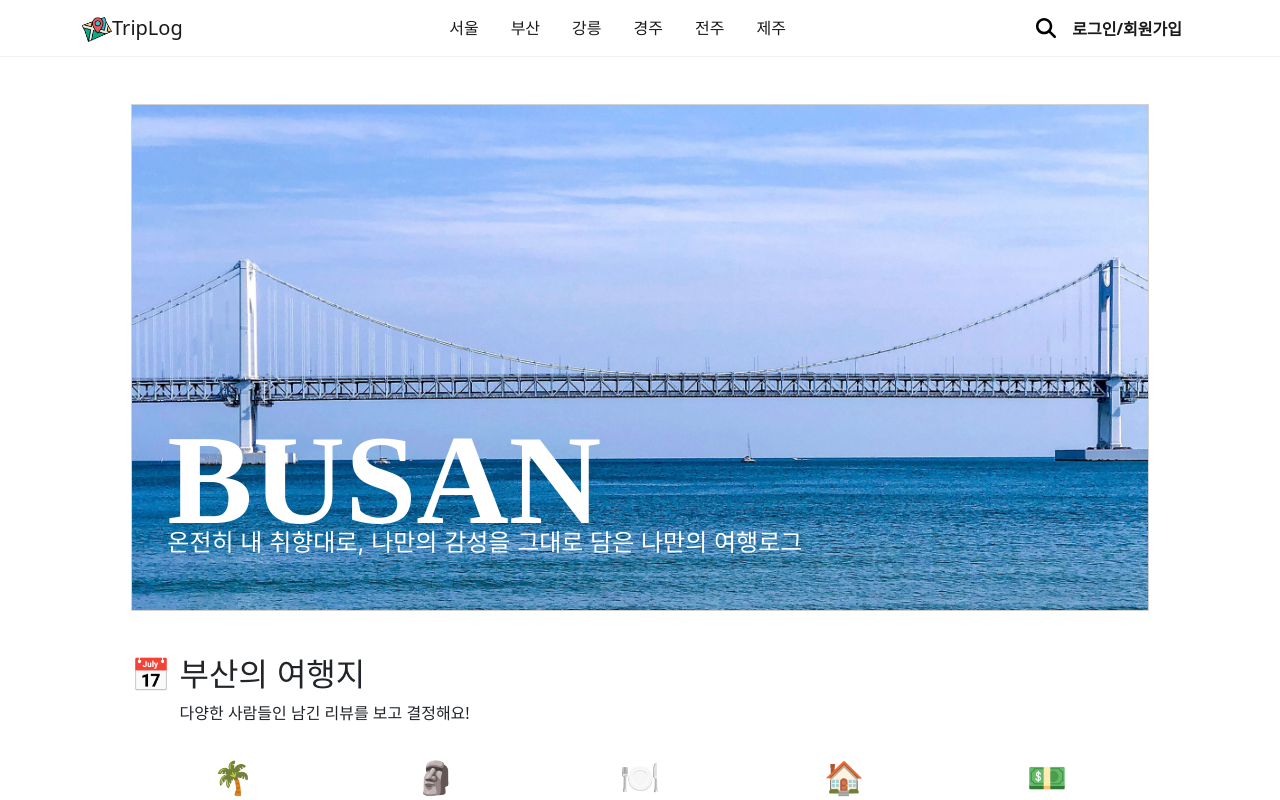
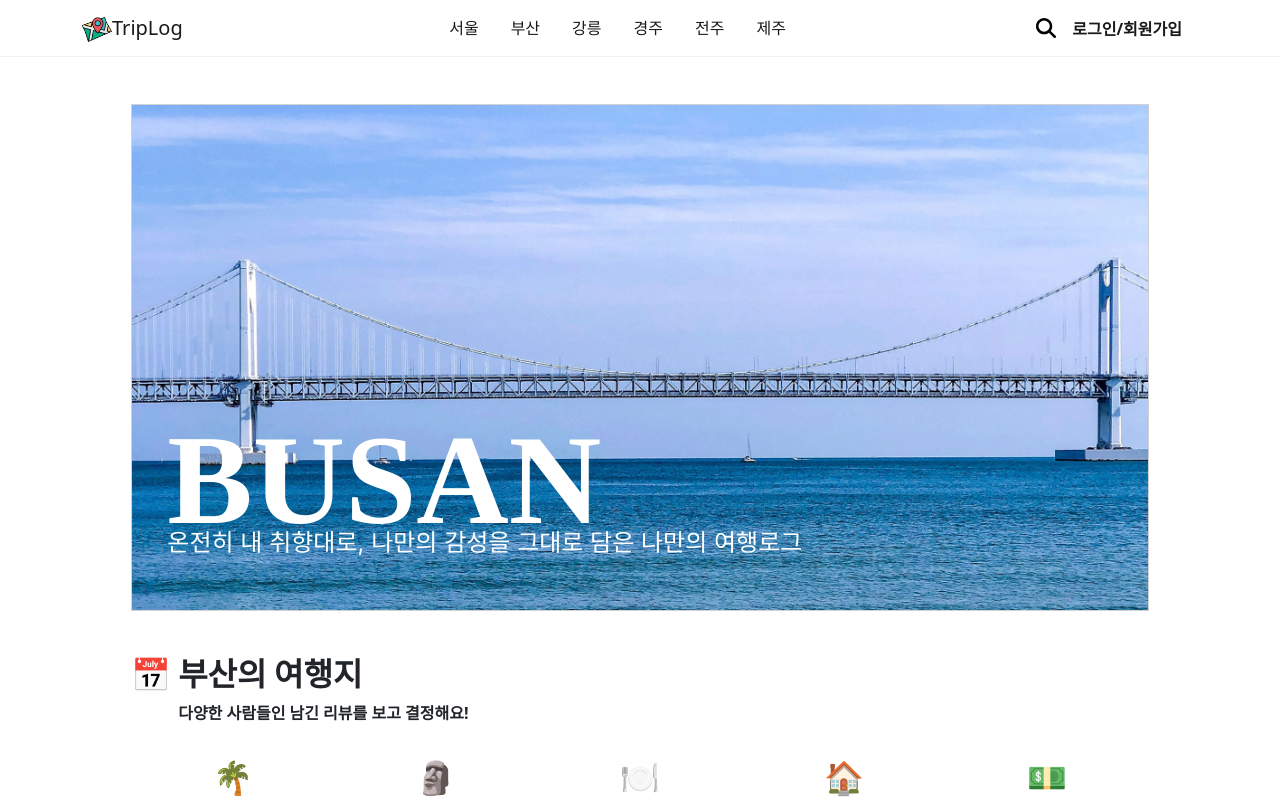
Before and after one commit to bokjunwoo/-wanted-pre-onboarding-challenge-fe-ts, a Next.js app: page /submain/busan in a window 1280 px wide. Shown: the top 800 px of the page. Built offline with nearby package versions, Linux system fonts and the light colour scheme; no server answers.

Commit message:
remove : Title, SubTitle style 컴포넌트로 분리

```diff
--- a/components/submain/SubText.tsx
+++ b/components/submain/SubText.tsx
@@ -1,6 +1,6 @@
+import { Title, SubTitle } from '@/styles/styled';
 import React from 'react';
 import { Row, Col } from 'react-bootstrap';
-import styled from 'styled-components';
 
 interface SubTextProps {
   mainText: string;
@@ -19,19 +19,9 @@ export default function SubText({ mainText, icon, subText }: SubTextProps) {
 
         <div>
           <Title style={{ visibility: 'hidden' }}>{icon} </Title>
-          <span>{subText}</span>
+          <SubTitle>{subText}</SubTitle>
         </div>
       </Col>
     </Row>
   );
 }
-
-export const Title = styled.span`
-  font: 2rem/1 'Inter';
-  @media screen and (max-width: 1200px) {
-    font: 2rem/1 'Inter';
-  }
-  @media screen and (max-width: 992px) {
-    font: 1.5rem/1 'Inter';
-  }
-`;
--- a/pages/checklist/[userId].tsx
+++ b/pages/checklist/[userId].tsx
@@ -6,6 +6,7 @@ import axios from 'axios';
 import LoadingSpinner from '@/components/common/LoadingSpinner';
 import UserInfo from '@/components/common/UserInfo';
 import { ChecklistSection } from '@/components/checklist/ChecklistChecklistSection';
+import { SubTitle } from '@/styles/styled';
 
 export default function CkecklistUserId() {
   const { data: user, isLoading: userLoading } = useQuery(['user'], userInfo);
@@ -23,7 +24,7 @@ export default function CkecklistUserId() {
       </div>
 
       <div className="mb-4">
-        <p>체크리스트를 통해 여행에 필요한 물품을 챙겨보아요.</p>
+        <SubTitle>체크리스트를 통해 여행에 필요한 물품을 챙겨보아요.</SubTitle>
       </div>
 
       <ChecklistSection />
--- a/pages/ledger/[userId].tsx
+++ b/pages/ledger/[userId].tsx
@@ -8,6 +8,7 @@ import { useQuery } from '@tanstack/react-query';
 import LoadingSpinner from '@/components/common/LoadingSpinner';
 import UserInfo from '@/components/common/UserInfo';
 import { LedgerSection } from '@/components/ledger/LedgerSection';
+import { SubTitle } from '@/styles/styled';
 
 export default function LedgerUserId() {
   const { data: user, isLoading: userLoading } = useQuery(['user'], userInfo);
@@ -27,11 +28,11 @@ export default function LedgerUserId() {
           </div>
 
           <div className="mb-4">
-            <p>
+            <SubTitle>
               일행과 함께 지출한 비용이 있다면,
               <br />
               총무에게 내야 할 금액을 정산해드려요.
-            </p>
+            </SubTitle>
           </div>
 
           <LedgerForm />
--- a/styles/styled.ts
+++ b/styles/styled.ts
@@ -225,3 +225,20 @@ export const Input = styled.input`
     border-color: #28a745;
   }
 `;
+
+export const Title = styled.span`
+  font: 2rem/1 'Inter';
+  font-weight: bold;
+  @media screen and (max-width: 1200px) {
+    font: 2rem/1 'Inter';
+    font-weight: bold;
+  }
+  @media screen and (max-width: 992px) {
+    font: 1.5rem/1 'Inter';
+    font-weight: bold;
+  }
+`;
+
+export const SubTitle = styled.span`
+  font-weight: 600;
+`;
```
